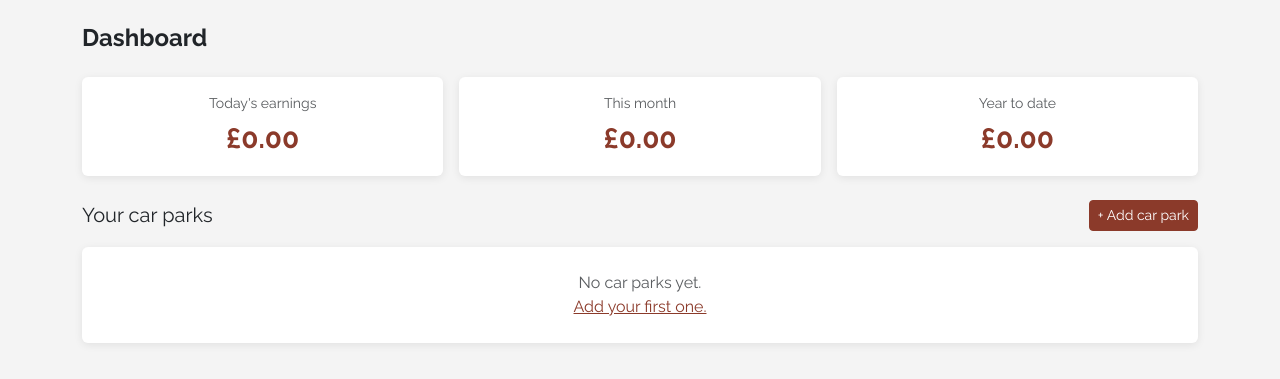
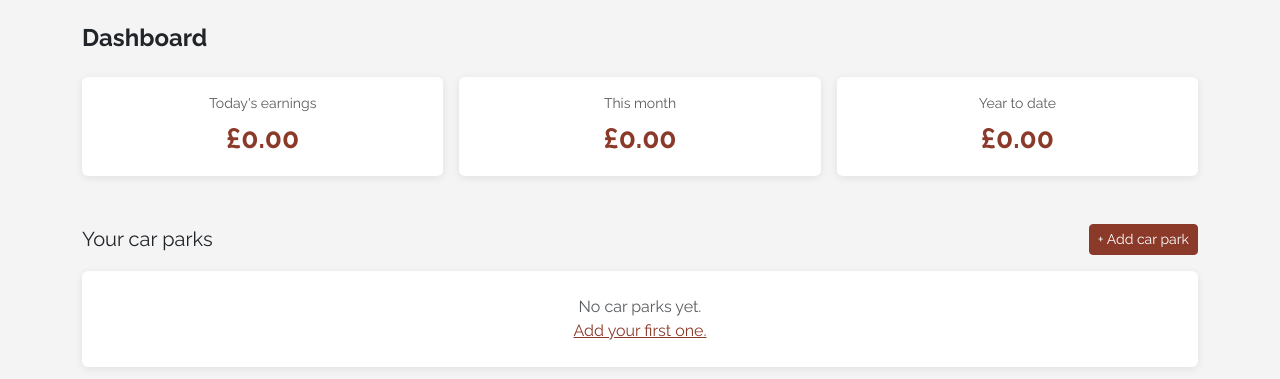
Before and after one commit to gswelby-png/landmarque, a FastAPI app: template app/templates/owner/dashboard.html in a window 1280 px wide. Shown: the part 60-439 px from the top of the page. Run offline with FastAPI, Linux system fonts and the light colour scheme; the template is opened without the code that fills it, so the values that code supplies are empty.

Commit message:
Triple padding between stat cards and car parks section

```diff
--- a/app/templates/owner/dashboard.html
+++ b/app/templates/owner/dashboard.html
@@ -41,7 +41,7 @@
   </div>
 </div>
 
-<div class="d-flex justify-content-between align-items-center mb-3">
+<div class="d-flex justify-content-between align-items-center mb-3 mt-5">
   <h5 class="mb-0">Your car parks</h5>
   <a href="/owner/car-parks/new" class="btn btn-sm btn-success">+ Add car park</a>
 </div>
```
